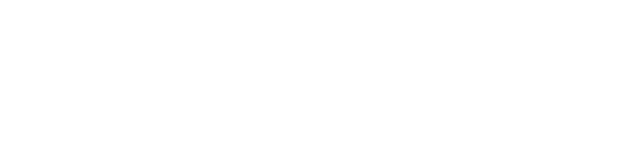
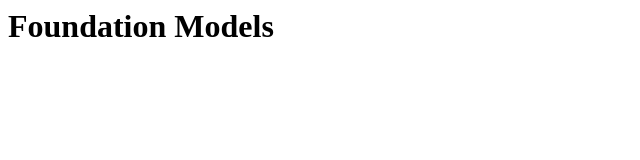
Before and after one commit to foundationmodels/foundationmodels.github.io, a plain HTML site: page index.html in a window 1280 px wide. Shown: the whole page, without its empty margins (0-640 px from the left). Drawn offline with Linux system fonts and the light colour scheme.

Commit message:
Update index.html

```diff
--- a/index.html
+++ b/index.html
@@ -1,3 +1,6 @@
 <html>
 <title>Foundation Models</title>
-  </html>
+  <body>
+    <h1>Foundation Models</h1>
+    </body>
+</html>
```
